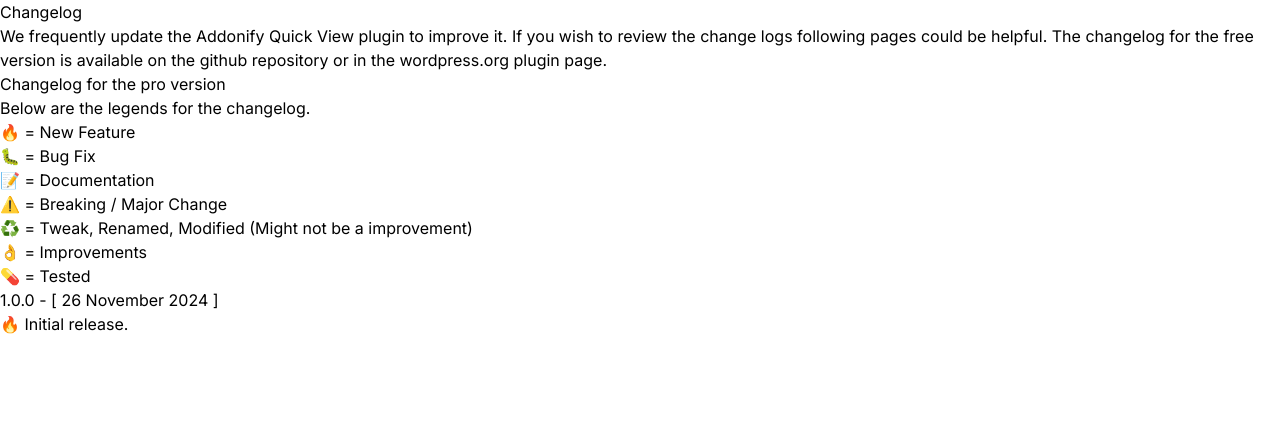
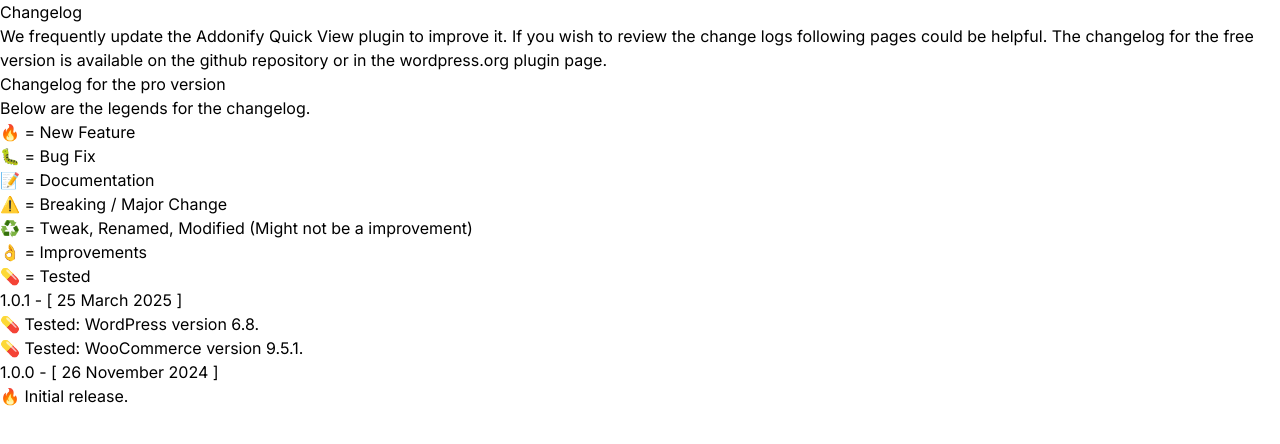
Before and after one commit to h1dd3nsn1p3r/docs.addonify.com, a Next.js app: page /kb/quick-view/developer/changelog in a window 1280 px wide. Shown: the top 444 px of the page. Built offline with nearby package versions, Linux system fonts and the light colour scheme.

Commit message:
:package: Updated: AQV changelog.
- :package: Updated: Addonify Quick View Pro changelog.

```diff
--- a/package.json
+++ b/package.json
@@ -1,6 +1,6 @@
 {
 	"name": "docs.addonify.com",
-	"version": "1.0.4",
+	"version": "1.0.5",
 	"description": "Documentation site of addonify.com",
 	"scripts": {
 		"dev": "next",
--- a/pages/kb/quick-view/developer/changelog.mdx
+++ b/pages/kb/quick-view/developer/changelog.mdx
@@ -19,6 +19,11 @@
 - 👌 = Improvements
 - 💊 = Tested
 
+### 1.0.1 - [ 25 March 2025 ]
+
+- 💊 Tested: WordPress version 6.8.
+- 💊 Tested: WooCommerce version 9.5.1.
+
 ### 1.0.0 - [ 26 November 2024 ]
 
 - 🔥 Initial release.
```
